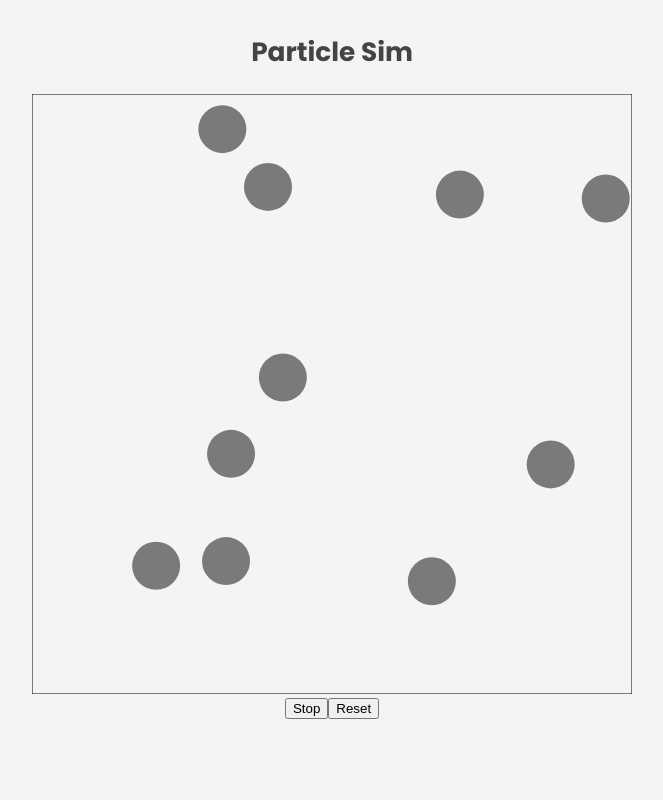
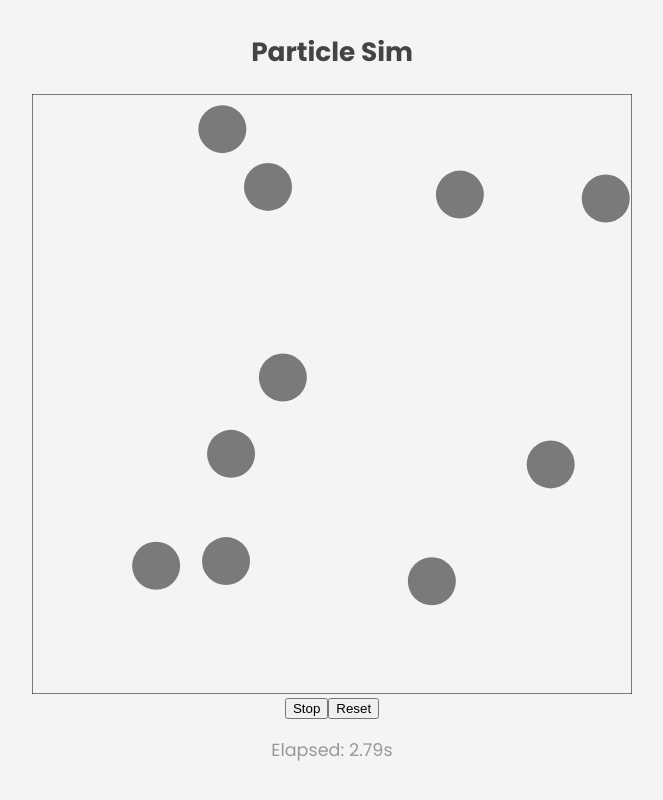
Before and after one commit to JBreidfjord/particle-sim, a React (Create React App) app: page / in a window 1280 px wide. Both pictures are taken after a click on the button "Start". Shown: the whole page, without its empty margins (308-971 px from the left). Built offline with nearby package versions, Linux system fonts and the light colour scheme.

Commit message:
Count and display elapsed time

```diff
--- a/src/Simulation.js
+++ b/src/Simulation.js
@@ -36,6 +36,7 @@ export default function Simulation() {
     return particles;
   });
   const [running, setRunning] = useState(false);
+  const [elapsed, setElapsed] = useState(0);
   const canvasRef = useRef(null);
 
   // Handle canvas rendering
@@ -84,6 +85,7 @@ export default function Simulation() {
 
   // Handle running simulation
   const fps = 120;
+  const speedMult = 1;
   useEffect(() => {
     const step = () => {
       setParticles((prevParticles) => {
@@ -94,11 +96,12 @@ export default function Simulation() {
       });
       const pairs = Particle.generatePairs(particles);
       Particle.handleParticleCollisions(pairs);
+      setElapsed((prevElapsed) => prevElapsed + 1 / fps);
     };
 
     let interval;
     if (running) {
-      interval = setInterval(step, 1000 / fps);
+      interval = setInterval(step, 1000 / (fps * speedMult));
     }
     return () => clearInterval(interval);
   }, [running, particles]);
@@ -111,18 +114,24 @@ export default function Simulation() {
         {running ? "Stop" : "Start"}
       </button>
       <button
-        onClick={() =>
+        onClick={() => {
           setParticles(() => {
             let particles = [];
             for (let i = 0; i < numParticles; i++) {
               particles.push(Particle.random());
             }
             return particles;
-          })
-        }
+          });
+          setElapsed(0);
+        }}
       >
         Reset
       </button>
+      {elapsed > 0 && (
+        <>
+          <p>Elapsed: {elapsed.toFixed(2)}s</p>
+        </>
+      )}
     </div>
   );
 }
```
